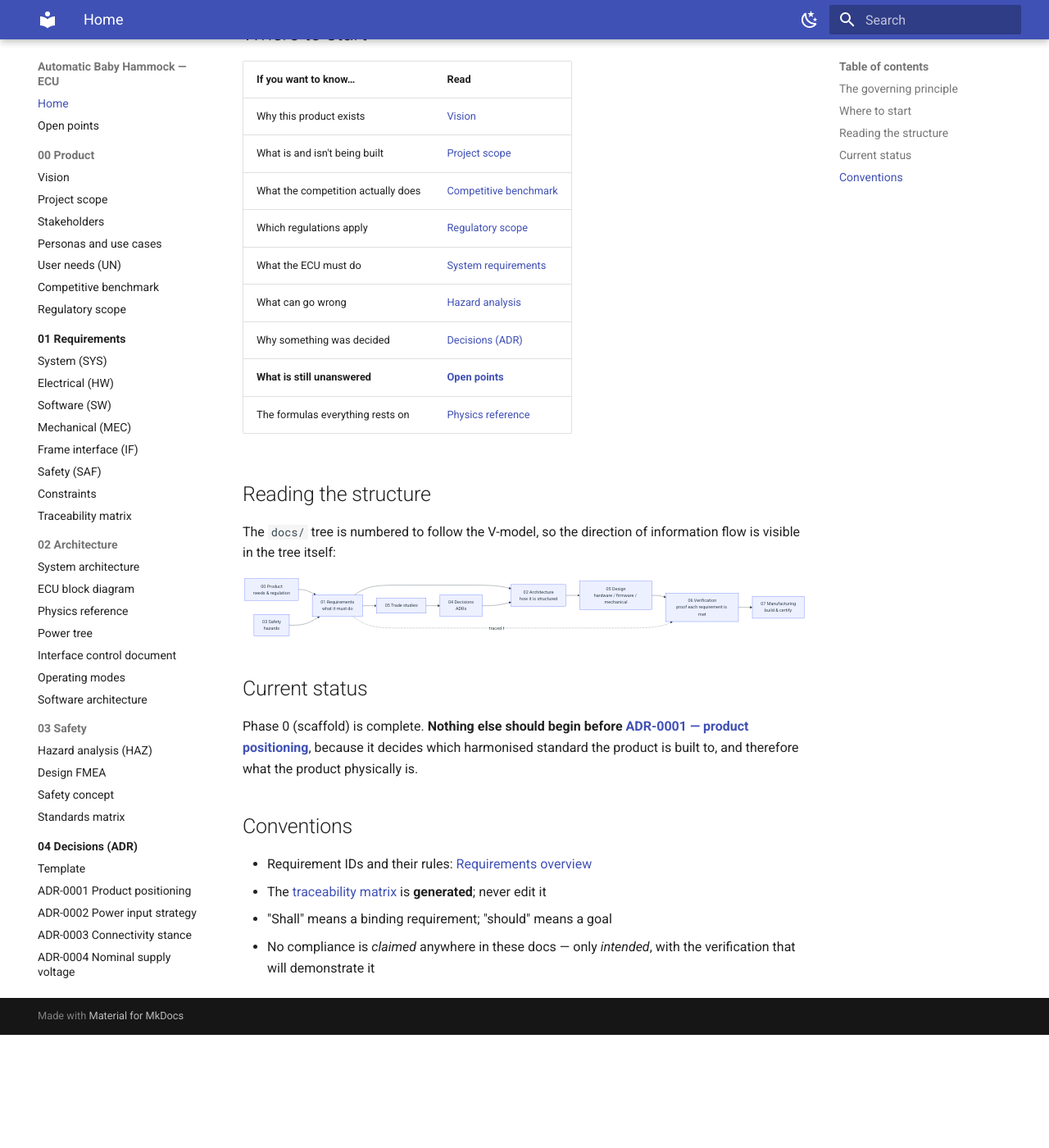
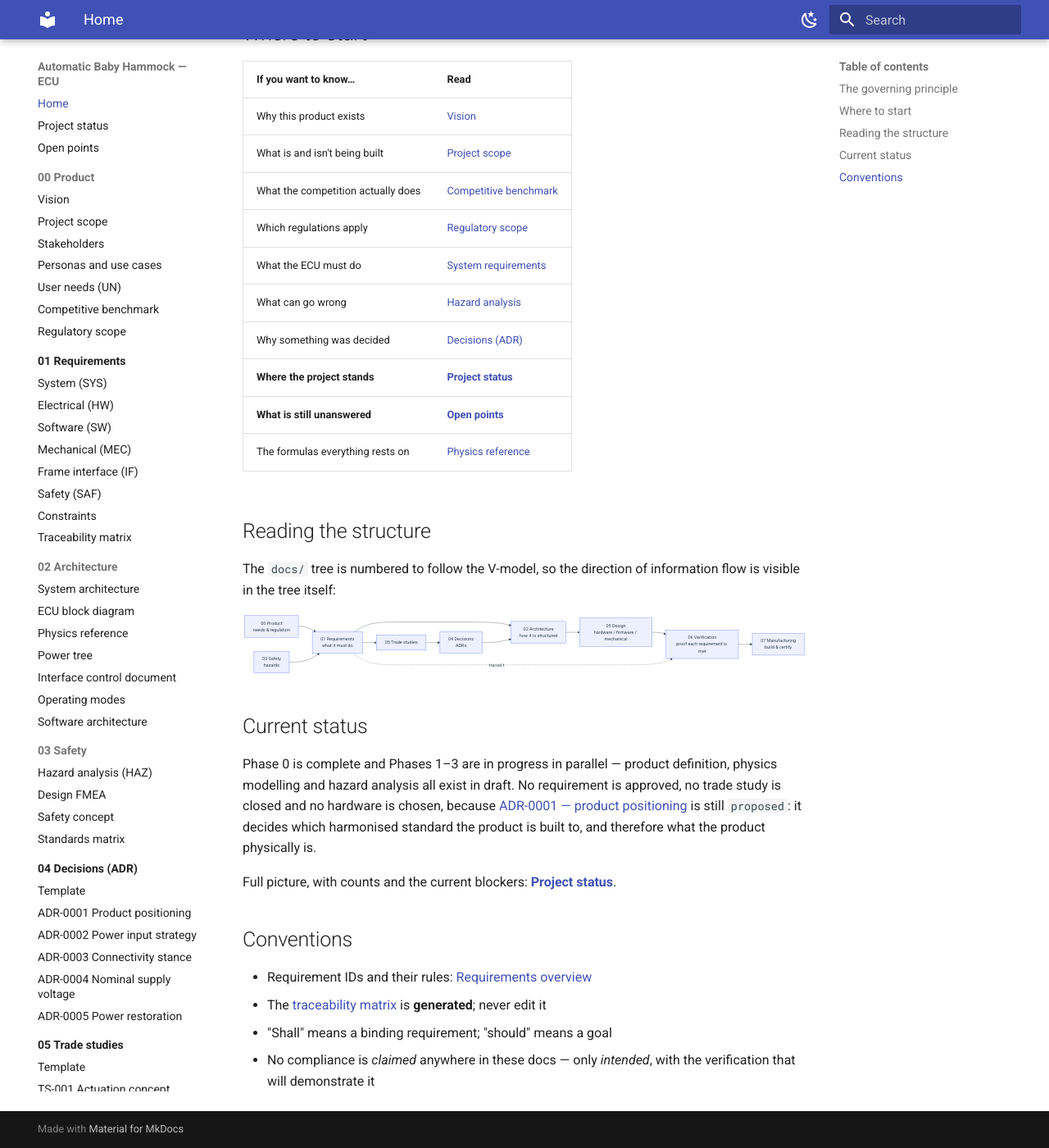
Before and after one commit to bny61/automaticbabyhammock, an MkDocs documentation site: the page built from docs/index.md, in a window 1280 px wide and 1400 px high, scrolled down 633 px. Shown: the whole window at 82% size. Built offline with MkDocs 1.6.1 and Material for MkDocs 9.7.7, drawn with Linux system fonts in a browser that asks for light colours; before the commit the page ends 1895 px from its top, so only the background shows below that.

Commit message:
Document the real project status; correct the stale phase table
README.md and docs/index.md still said Phases 1-5 were not started and named
"write ADR-0001" as the next action. ADR-0001 was written on 2026-08-05 and
four more ADRs have landed since, two of them accepted. The status was the
one thing about this project that was not documented anywhere accurate.

Add docs/project-status.md as the single source of truth: phase table with
the evidence for each row, artefact counts with the commands that reproduce
them, what is actually decided, the four blocking open points, and next
actions in order. The Phase 2 bench measurements (OP-005..OP-011) come first
because they need no decision and retire the most TBD-P2 markers.

Counts verified: check_requirements.py clean at 59 requirements, all draft;
62 TBD; 36 open points; gen_traceability.py produced no diff; mkdocs build
--strict passes.

Docs only - no requirement is added, changed or retired.

Co-Authored-By: Claude Opus 5 <noreply@anthropic.com>

```diff
--- a/docs/index.md
+++ b/docs/index.md
@@ -29,6 +29,7 @@ to do the modelling — not to guess.
 | What the ECU must do | [System requirements](01-requirements/srs-system.md) |
 | What can go wrong | [Hazard analysis](03-safety/hazard-analysis.md) |
 | Why something was decided | [Decisions (ADR)](04-decisions/index.md) |
+| **Where the project stands** | **[Project status](project-status.md)** |
 | **What is still unanswered** | **[Open points](open-points.md)** |
 | The formulas everything rests on | [Physics reference](02-architecture/physics-reference.md) |
 
@@ -53,10 +54,14 @@ flowchart LR
 
 ## Current status
 
-Phase 0 (scaffold) is complete. **Nothing else should begin before
-[ADR-0001 — product positioning](04-decisions/ADR-0001-product-positioning.md)**, because it
-decides which harmonised standard the product is built to, and therefore what the product
-physically is.
+Phase 0 is complete and Phases 1–3 are in progress in parallel — product definition, physics
+modelling and hazard analysis all exist in draft. No requirement is approved, no trade study is
+closed and no hardware is chosen, because
+[ADR-0001 — product positioning](04-decisions/ADR-0001-product-positioning.md) is still
+`proposed`: it decides which harmonised standard the product is built to, and therefore what the
+product physically is.
+
+Full picture, with counts and the current blockers: **[Project status](project-status.md)**.
 
 ## Conventions
 
--- a/mkdocs.yml
+++ b/mkdocs.yml
@@ -53,6 +53,7 @@ validation:
 
 nav:
   - Home: index.md
+  - Project status: project-status.md
   - Open points: open-points.md
 
   - 00 Product:
```
Also changed, not shown: CHANGELOG.md (+14 -0 lines), README.md (+13 -7 lines), docs/project-status.md (added, +104 -0 lines).
